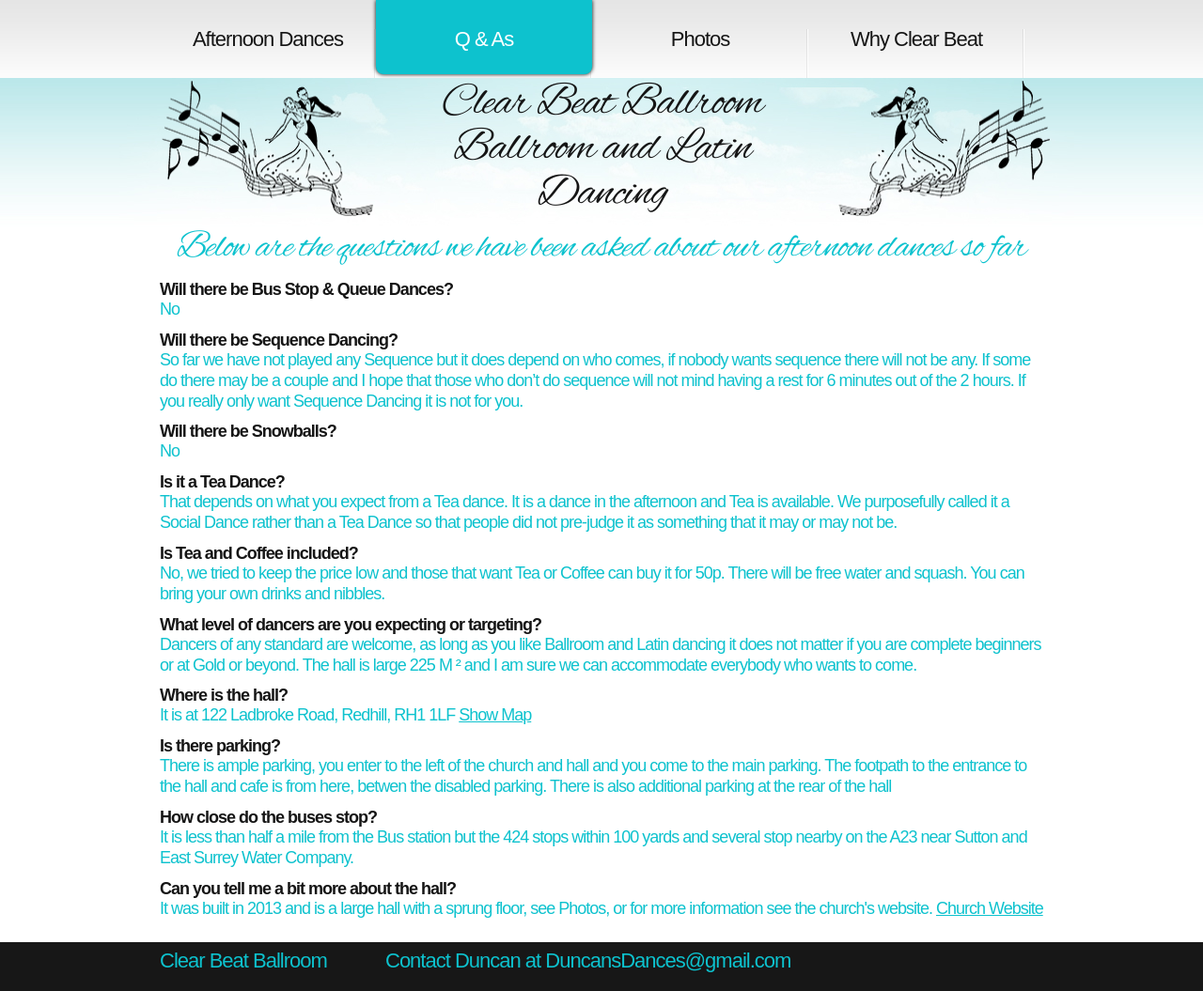
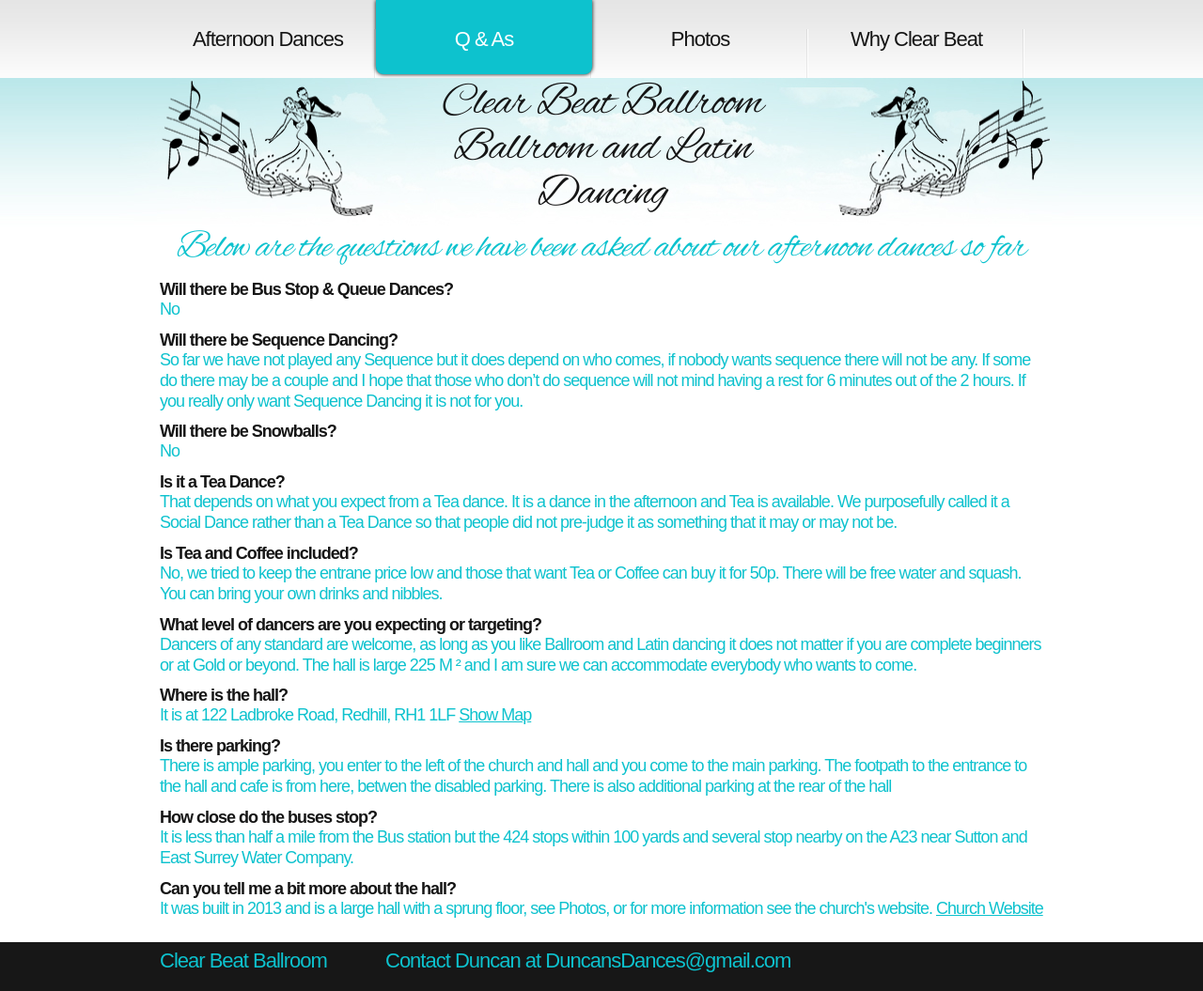
Before and after one commit to ramsayd/duncansdances, a Jekyll site: the page built from 30_QandA.md, in a window 1280 px wide. Shown: the whole page at 94% size. Built offline with Jekyll 4.4.1, drawn with Linux system fonts in a browser that asks for light colours.

Commit message:
Update 30_QandA.md

```diff
--- a/30_QandA.md
+++ b/30_QandA.md
@@ -17,7 +17,7 @@
 <h5><strong>Is it a Tea Dance?</strong></h5>
 <h6>That depends on what you expect from a Tea dance. It is a dance in the afternoon and Tea is available. We purposefully called it a Social Dance rather than a Tea Dance so that people did not pre-judge it as something that it may or may not be.</h6>
 <h5><strong>Is Tea and Coffee included?</strong></h5>
-<h6>No, we tried to keep the price low and those that want Tea or Coffee can buy it for 50p. There will be free water and squash. You can bring your own drinks and nibbles.</h6>
+<h6>No, we tried to keep the entrane price low and those that want Tea or Coffee can buy it for 50p. There will be free water and squash. You can bring your own drinks and nibbles.</h6>
 <h5><strong>What level of dancers are you expecting or targeting?</strong></h5>
 <h6>Dancers of any standard are welcome, as long as you like Ballroom and Latin dancing it does not matter if you are complete beginners or at Gold or beyond. The hall is large 225 M &sup2; and I am sure we can accommodate everybody who wants to come. </h6>
 <h5><strong>Where is the hall?</strong></h5>
```
